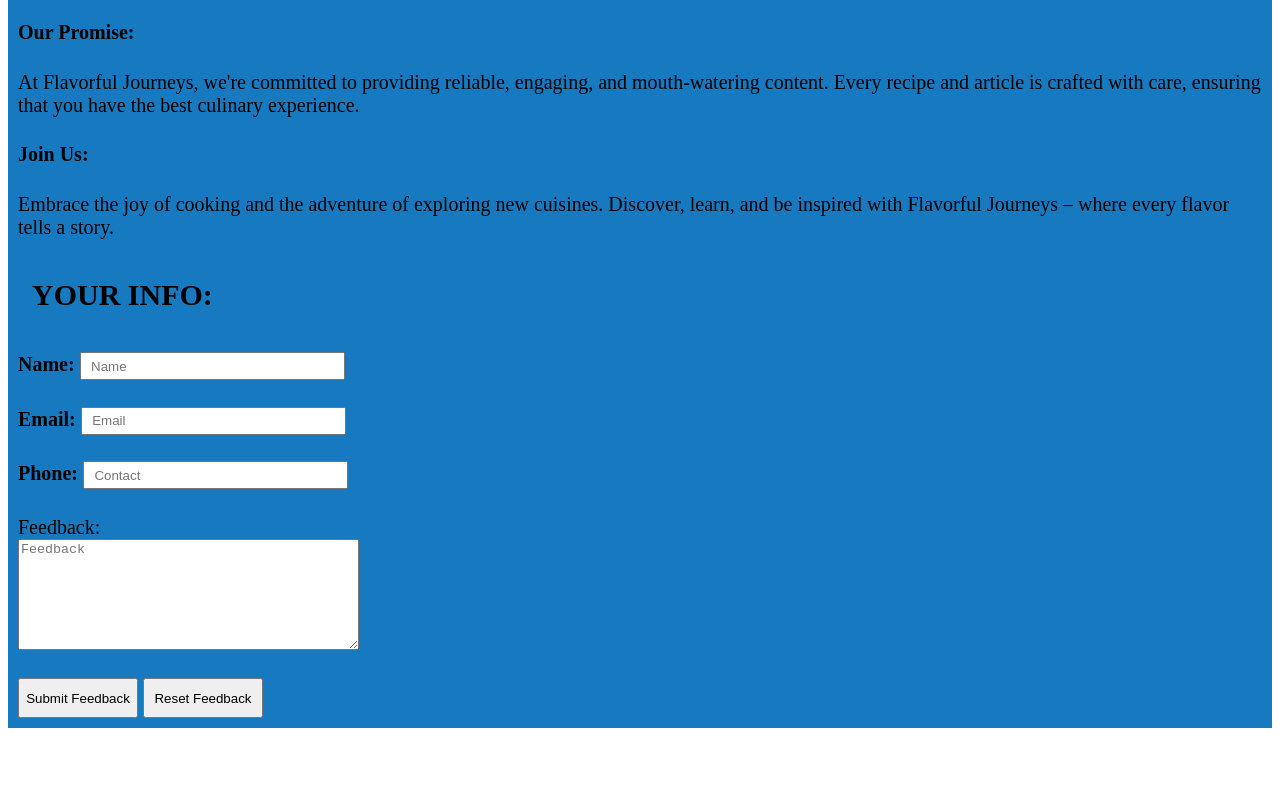
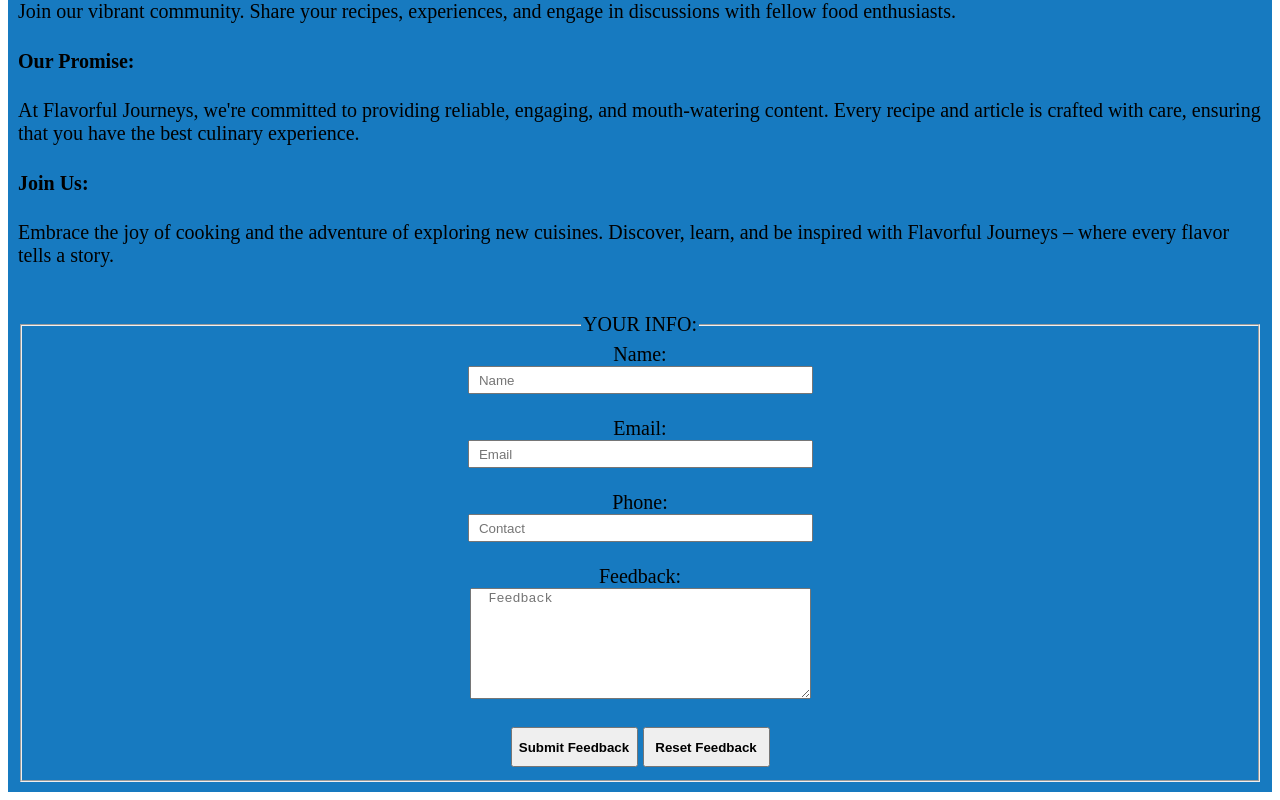
Before and after one commit to webwizard-3/Flavorful-Journeys, a plain HTML site: page aboutus.html in a window 1280 px wide. Shown: the part 1020-1820 px from the top of the page. Before the commit the page ends 1756 px from the top, so only its background shows below. Drawn offline with Linux system fonts and the light colour scheme.

Commit message:
my first commit

```diff
--- a/aboutus.html
+++ b/aboutus.html
@@ -26,7 +26,7 @@
         </table>
     </div>
     <div class="div9">
-   <h1>Welcome to Flavorful Journeys – Your Ultimate Food Exploration Destination!</h1>
+   <h1>Welcome to Flavorful Journeys – Your Ultimate Food Exploration Destination!</h1><hr>
 
     <h4>Our Mission:</h4>
     At Flavorful Journeys, we're passionate about unlocking the world of flavors, one dish at a time. Our goal is to inspire, educate, and engage food lovers everywhere, whether you're a home cook, a culinary professional, or just a curious foodie. <br>
@@ -49,17 +49,20 @@
     At Flavorful Journeys, we're committed to providing reliable, engaging, and mouth-watering content. Every recipe and article is crafted with care, ensuring that you have the best culinary experience. <br>
 
     <h4>Join Us:</h4>
-    Embrace the joy of cooking and the adventure of exploring new cuisines. Discover, learn, and be inspired with Flavorful Journeys – where every flavor tells a story. <br>
+    Embrace the joy of cooking and the adventure of exploring new cuisines. Discover, learn, and be inspired with Flavorful Journeys – where every flavor tells a story. <br><br><br>
 
-    <h2 class="h6">YOUR INFO:</h2>
-
-    <h4 class="h6">Name: <input type="text" placeholder="  Name" size="30"></h4>
-    <h4 class="h6">Email: <input type="text" placeholder="  Email" size="30"></h4>
-    <h4 class="h6">Phone: <input type="text" placeholder="  Contact" size="30"></h4>
-    <label class="h6">Feedback:</label><br>
-    <textarea name="" id="" cols="40" rows="7" placeholder="Feedback"></textarea><br><br>
+    <fieldset>
+        <legend>YOUR INFO:</legend>
+    <form action="">
+    <label>Name: </label> <br><input type="text" placeholder="  Name" size="40"><br><br>
+    <label>Email: </label> <br><input type="text" placeholder="  Email" size="40"><br><br>
+    <label>Phone: </label> <br><input type="text" placeholder="  Contact" size="40"><br><br>
+    <label>Feedback: </label><br>
+    <textarea name="" id="" cols="40" rows="7" placeholder="  Feedback"></textarea><br><br>
     <button type="submit">Submit Feedback</button>
     <button type="reset">Reset Feedback</button>
+</form>
+</fieldset>
 </div>
 </body>
 
--- a/style.css
+++ b/style.css
@@ -74,7 +74,7 @@ h2{
 }
 
 .h6{
-    text-align: left;
+    /* text-align: left; */
     background-color: #177ac0;
 }
 
@@ -94,8 +94,9 @@ input{
 }
 
 button{
-    width: 120px;
+    width: 127px;
     height: 40px;
+    font-weight: bold;
 }
 
 .table1 th:hover{
@@ -105,3 +106,7 @@ button{
 .table2 th:hover{
     background-color: #0f5180;
 }
+
+fieldset{
+    text-align: center;
+}
```
Also changed, not shown: contactus.html (+1 -1 lines).
